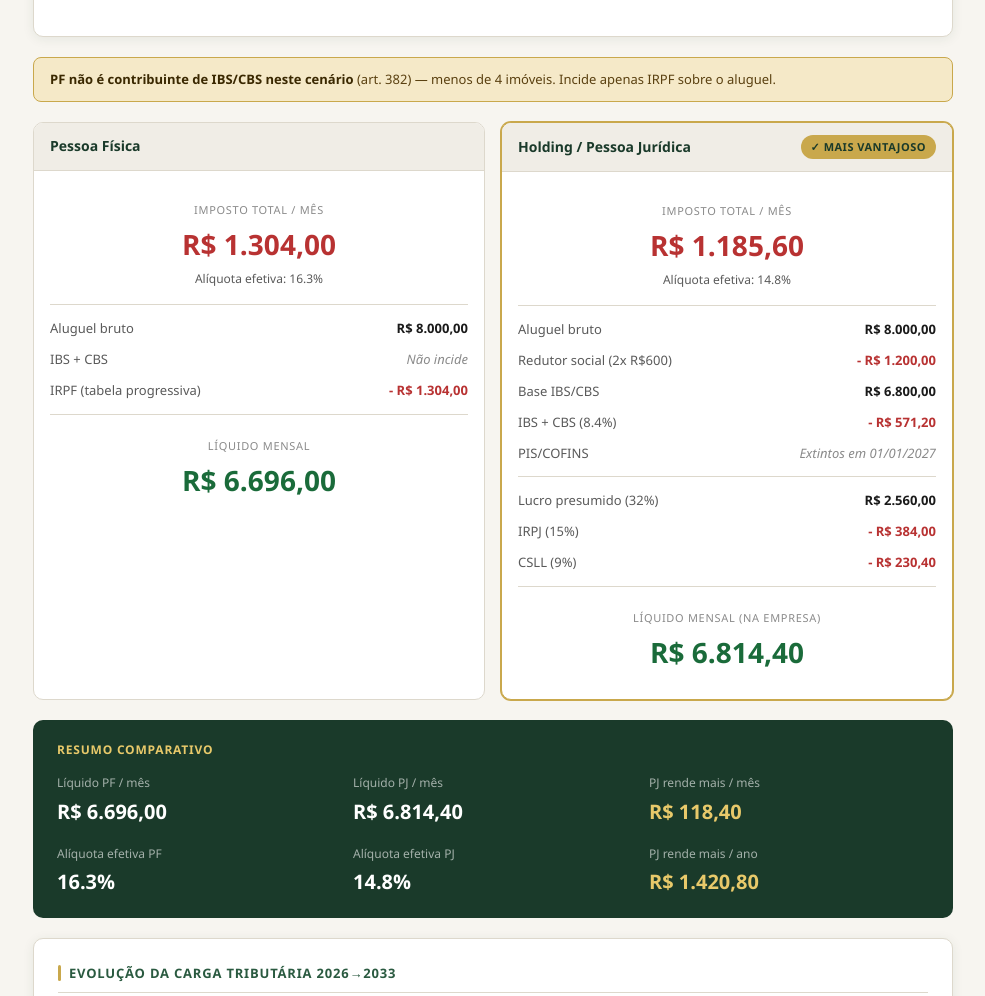
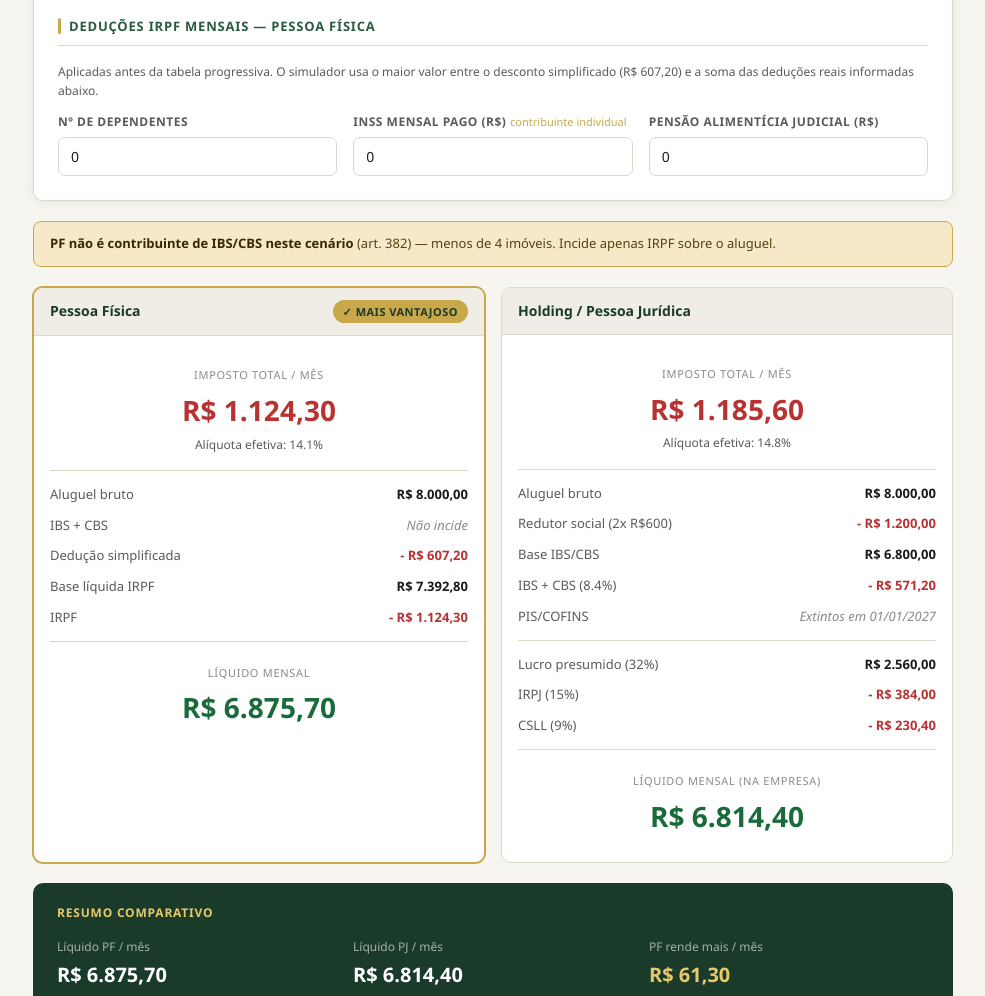
Before and after one commit to 25968677880/simulador-nobre-mais, a plain HTML site: page index.html in a window 1280 px wide. Shown: the part 560-1556 px from the top of the page, without its empty margins (147-1132 px from the left). Drawn offline with Linux system fonts and the light colour scheme.

Commit message:
Simulador Tributos sobre Locações Nobre Mais

```diff
--- a/index.html
+++ b/index.html
@@ -447,6 +447,23 @@
         <span class="toggle-label">Contrato anterior a 16/01/2025 registrado em cartório (regime transitório 3,65%)</span>
       </div>
     </div>
+
+    <div class="section-title" style="margin-top:20px;">Deduções IRPF mensais — Pessoa Física</div>
+    <p style="font-size:12px;color:var(--text-muted);margin-bottom:12px;">Aplicadas antes da tabela progressiva. O simulador usa o maior valor entre o desconto simplificado (R$ 607,20) e a soma das deduções reais informadas abaixo.</p>
+    <div class="form-grid">
+      <div class="form-field">
+        <label>Nº de dependentes</label>
+        <input type="number" id="dependentes" value="0" min="0" max="20" oninput="calc()" placeholder="0">
+      </div>
+      <div class="form-field">
+        <label>INSS mensal pago (R$) <span style="font-weight:400;color:var(--dourado);font-size:11px;text-transform:none;letter-spacing:0">contribuinte individual</span></label>
+        <input type="number" id="inss" value="0" min="0" step="50" oninput="calc()" placeholder="0">
+      </div>
+      <div class="form-field">
+        <label>Pensão alimentícia judicial (R$)</label>
+        <input type="number" id="pensao" value="0" min="0" step="50" oninput="calc()" placeholder="0">
+      </div>
+    </div>
   </div>
 
   <!-- AVISO PF -->
@@ -628,6 +645,23 @@
         </select>
       </div>
     </div>
+
+    <div class="section-title" style="margin-top:20px;">Deduções IRPF mensais — Pessoa Física</div>
+    <p style="font-size:12px;color:var(--text-muted);margin-bottom:12px;">O simulador usa o maior valor entre o desconto simplificado (R$ 607,20) e a soma das deduções reais abaixo.</p>
+    <div class="form-grid">
+      <div class="form-field">
+        <label>Nº de dependentes</label>
+        <input type="number" id="ct-dependentes" value="0" min="0" max="20" oninput="calcCT()" placeholder="0">
+      </div>
+      <div class="form-field">
+        <label>INSS mensal pago (R$) <span style="font-weight:400;color:var(--dourado);font-size:11px;text-transform:none;letter-spacing:0">contribuinte individual</span></label>
+        <input type="number" id="ct-inss" value="0" min="0" step="50" oninput="calcCT()" placeholder="0">
+      </div>
+      <div class="form-field">
+        <label>Pensão alimentícia judicial (R$)</label>
+        <input type="number" id="ct-pensao" value="0" min="0" step="50" oninput="calcCT()" placeholder="0">
+      </div>
+    </div>
   </div>
 
   <!-- AVISO PF NÃO CONTRIBUINTE -->
@@ -772,12 +806,60 @@ function loadScenario(i) {
   calc();
 }
 
-function irpfMensal(base) {
-  if(base<=2259.20) return 0;
-  if(base<=2826.65) return base*0.075-169.44;
-  if(base<=3751.05) return base*0.15-381.44;
-  if(base<=4664.68) return base*0.225-662.77;
-  return base*0.275-896.00;
+// Calcula IR pela tabela progressiva mensal 2026 — faixa a faixa (igual ao simulador da Receita)
+// Faixas vigentes desde maio/2025, mantidas em 2026
+// 1ª faixa: até 2.428,80 — 0%
+// 2ª faixa: 2.428,81 a 2.826,65 — 7,5%
+// 3ª faixa: 2.826,66 a 3.751,05 — 15%
+// 4ª faixa: 3.751,06 a 4.664,68 — 22,5%
+// 5ª faixa: acima de 4.664,68 — 27,5%
+function irpfMensal(baseLiquida) {
+  if(baseLiquida <= 0) return 0;
+  let imp = 0;
+  const faixas = [
+    {ate: 2428.80, aliq: 0.000},
+    {ate: 2826.65, aliq: 0.075},
+    {ate: 3751.05, aliq: 0.150},
+    {ate: 4664.68, aliq: 0.225},
+    {ate: Infinity, aliq: 0.275}
+  ];
+  let anterior = 0;
+  for(const f of faixas) {
+    const teto = Math.min(baseLiquida, f.ate);
+    if(teto > anterior) {
+      imp += (teto - anterior) * f.aliq;
+      anterior = teto;
+    }
+    if(baseLiquida <= f.ate) break;
+  }
+  return imp;
+}
+
+// Aplica o redutor de isenção 2026 (Lei 15.270/2025)
+// ATENÇÃO: o redutor usa a RENDA BRUTA (antes das deduções), não a base líquida
+// Até R$5.000 bruto: redutor fixo de R$312,89 (zera o imposto)
+// R$5.000,01 a R$7.350: redutor = R$978,62 - (0,133145 × renda bruta)
+// Acima de R$7.350: sem redutor
+function aplicarIsentao5k(impostoApurado, rendaBruta) {
+  if(impostoApurado <= 0) return 0;
+  let redutor = 0;
+  if(rendaBruta <= 5000) {
+    redutor = 312.89;
+  } else if(rendaBruta <= 7350) {
+    redutor = 978.62 - (0.133145 * rendaBruta);
+  }
+  return Math.max(0, impostoApurado - redutor);
+}
+
+// Calcula deduções IRPF: compara simplificado (R$607,20) vs real
+// Retorna { baseLiquida, dedUsada, tipo }
+function calcBaseLiquidaIRPF(rendaBruta, nDep, inss, pensao) {
+  const DEP_MENSAL = 189.59;
+  const SIMPLIFICADO = 607.20;
+  const dedReal = (nDep * DEP_MENSAL) + inss + pensao;
+  const dedUsada = Math.max(SIMPLIFICADO, dedReal);
+  const baseLiquida = Math.max(0, rendaBruta - dedUsada);
+  return { baseLiquida, dedUsada, tipo: dedReal > SIMPLIFICADO ? 'real' : 'simplificado' };
 }
 
 function aplicarIsentao5k(imposto, rendaTotal) {
@@ -812,6 +894,9 @@ function calc() {
 
   const aliqEfetiva = TRANS_IBSCBS[ano] || 0.084;
   const pisCofins_pj = PISCOFINS_PJ[ano] || 0.0;
+  const nDep = parseInt(document.getElementById('dependentes').value)||0;
+  const inss = parseFloat(document.getElementById('inss').value)||0;
+  const pensao = parseFloat(document.getElementById('pensao').value)||0;
   const receita_anual = aluguel*12;
   const pfContrib = nImoveis>3 && receita_anual>240000;
 
@@ -828,9 +913,10 @@ function calc() {
     const r = calcIBSCBS(aluguel,nImoveis,tipo,aliqEfetiva);
     pf_ibscbs = r.ibscbs; pfRedutorSocial=r.redutorSocial; pfBase=r.base; pfValorReductor=r.valorReductor;
   }
-  const rendaTotalPF = (aluguel - pf_ibscbs) + outraRenda;
-  const irpfBruto = irpfMensal(rendaTotalPF);
-  pf_irpf = aplicarIsentao5k(irpfBruto, rendaTotalPF);
+  const rendaBrutaPF = (aluguel - pf_ibscbs) + outraRenda;
+  const { baseLiquida: baseLiqPF, dedUsada: dedPF, tipo: tipoDedPF } = calcBaseLiquidaIRPF(rendaBrutaPF, nDep, inss, pensao);
+  const irpfBruto = irpfMensal(baseLiqPF);
+  pf_irpf = aplicarIsentao5k(irpfBruto, rendaBrutaPF);
 
   const pf_total = pf_ibscbs + pf_irpf;
   const pf_liquido = aluguel - pf_total;
@@ -874,20 +960,22 @@ function calc() {
   document.getElementById('pfLiquido').textContent = fmt(pf_liquido);
 
   let pfHtml='';
+  pfHtml += row('Aluguel bruto',fmt(aluguel));
   if(pfContrib) {
-    pfHtml += row('Aluguel bruto',fmt(aluguel));
     if(residencial) pfHtml += row('Redutor social ('+nImoveis+'x R$'+Math.round(pfValorReductor)+')',`- ${fmt(pfRedutorSocial)}`,'neg');
     pfHtml += row('Base IBS/CBS',fmt(pfBase));
     pfHtml += row(`IBS + CBS (${fmtPct(aliqEfetiva*100)})`,`- ${fmt(pf_ibscbs)}`,'neg');
     pfHtml += `<hr class="divider-row">`;
-    pfHtml += row('Base IRPF (aluguel - IBS/CBS)',fmt(aluguel-pf_ibscbs));
-    if(outraRenda>0) pfHtml += row('+ Outras rendas',fmt(outraRenda));
-    pfHtml += row('IRPF (tabela progressiva)',irpfBruto>pf_irpf?`- ${fmt(pf_irpf)} <span style="font-size:11px;color:var(--green-pos)">(com isenção 5k)</span>`:`- ${fmt(pf_irpf)}`,'neg');
+    pfHtml += row('Renda bruta IRPF',fmt(rendaBrutaPF));
+    pfHtml += row(`Dedução ${tipoDedPF==='simplificado'?'simplificada':'real'} (${tipoDedPF==='simplificado'?'R$607,20':fmt(dedPF)})`,`- ${fmt(dedPF)}`,'neg');
+    pfHtml += row('Base líquida IRPF',fmt(baseLiqPF));
+    pfHtml += row('IRPF',irpfBruto>pf_irpf?`- ${fmt(pf_irpf)} <span style="font-size:11px;color:var(--green-pos)">(isenção 5k)</span>`:`- ${fmt(pf_irpf)}`,'neg');
   } else {
-    pfHtml += row('Aluguel bruto',fmt(aluguel));
     pfHtml += row('IBS + CBS','Não incide','zero');
     if(outraRenda>0) pfHtml += row('+ Outras rendas',fmt(outraRenda));
-    pfHtml += row('IRPF (tabela progressiva)', pf_irpf===0?'Isento (≤ R$5.000)':(`- ${fmt(pf_irpf)}`), pf_irpf===0?'zero':'neg');
+    pfHtml += row(`Dedução ${tipoDedPF==='simplificado'?'simplificada':'real'}`,`- ${fmt(dedPF)}`,'neg');
+    pfHtml += row('Base líquida IRPF',fmt(baseLiqPF));
+    pfHtml += row('IRPF', pf_irpf===0?'Isento (≤ R$5.000)':`- ${fmt(pf_irpf)}`, pf_irpf===0?'zero':'neg');
   }
   document.getElementById('pfBreakdown').innerHTML = pfHtml;
 
@@ -1016,6 +1104,9 @@ function calcCT() {
   const aliqCT = (TRANS_IBSCBS[ano]||0.084) / 0.30 * 0.60;
   const pisCofins = PISCOFINS_PJ[ano]||0.0;
   const valorReductor = parseFloat(document.getElementById('redutorSocial').value)||600;
+  const nDepCT = parseInt(document.getElementById('ct-dependentes').value)||0;
+  const inssCT = parseFloat(document.getElementById('ct-inss').value)||0;
+  const pensaoCT = parseFloat(document.getElementById('ct-pensao').value)||0;
 
   // PF — critérios art. 382
   const receita_anual = receita * 12;
@@ -1031,10 +1122,11 @@ function calcCT() {
   // === PF ===
   // Curta temporada: sem redutor social, alíquota de hotelaria
   let pf_ibscbs = 0;
-  if(pfContrib) pf_ibscbs = receita * aliqCT; // sem redutor na curta
-  const rendaPF = (receita - pf_ibscbs) + outraRenda;
-  const irpfBruto = irpfMensal(rendaPF);
-  const pf_irpf = aplicarIsentao5k(irpfBruto, rendaPF);
+  if(pfContrib) pf_ibscbs = receita * aliqCT;
+  const rendaBrutaCTPF = (receita - pf_ibscbs) + outraRenda;
+  const { baseLiquida: baseLiqCTPF, dedUsada: dedCTPF, tipo: tipoDedCTPF } = calcBaseLiquidaIRPF(rendaBrutaCTPF, nDepCT, inssCT, pensaoCT);
+  const irpfBrutoCT = irpfMensal(baseLiqCTPF);
+  const pf_irpf = aplicarIsentao5k(irpfBrutoCT, rendaBrutaCTPF);
   const pf_total = pf_ibscbs + pf_irpf;
   const pf_liq = receita - pf_total;
 
@@ -1064,12 +1156,15 @@ function calcCT() {
     pfHtml += row('Redutor social', 'Não aplicável na curta','zero');
     pfHtml += row(`IBS + CBS hotelaria (${fmtPct(aliqCT*100)})`,`- ${fmt(pf_ibscbs)}`,'neg');
     pfHtml += `<hr class="divider-row">`;
-    pfHtml += row('Base IRPF',fmt(receita-pf_ibscbs));
-    if(outraRenda>0) pfHtml += row('+ Outras rendas',fmt(outraRenda));
-    pfHtml += row('IRPF',irpfBruto>pf_irpf?`- ${fmt(pf_irpf)} <span style="font-size:11px;color:var(--green-pos)">(isenção 5k)</span>`:`- ${fmt(pf_irpf)}`,'neg');
+    pfHtml += row('Renda bruta IRPF',fmt(rendaBrutaCTPF));
+    pfHtml += row(`Dedução ${tipoDedCTPF==='simplificado'?'simplificada':'real'} (${tipoDedCTPF==='simplificado'?'R$607,20':fmt(dedCTPF)})`,`- ${fmt(dedCTPF)}`,'neg');
+    pfHtml += row('Base líquida IRPF',fmt(baseLiqCTPF));
+    pfHtml += row('IRPF',irpfBrutoCT>pf_irpf?`- ${fmt(pf_irpf)} <span style="font-size:11px;color:var(--green-pos)">(isenção 5k)</span>`:`- ${fmt(pf_irpf)}`,'neg');
   } else {
     pfHtml += row('IBS + CBS','Não incide','zero');
     if(outraRenda>0) pfHtml += row('+ Outras rendas',fmt(outraRenda));
+    pfHtml += row(`Dedução ${tipoDedCTPF==='simplificado'?'simplificada':'real'}`,`- ${fmt(dedCTPF)}`,'neg');
+    pfHtml += row('Base líquida IRPF',fmt(baseLiqCTPF));
     pfHtml += row('IRPF', pf_irpf===0?'Isento (≤ R$5.000)':`- ${fmt(pf_irpf)}`, pf_irpf===0?'zero':'neg');
   }
   document.getElementById('ct-pf-breakdown').innerHTML = pfHtml;
```
